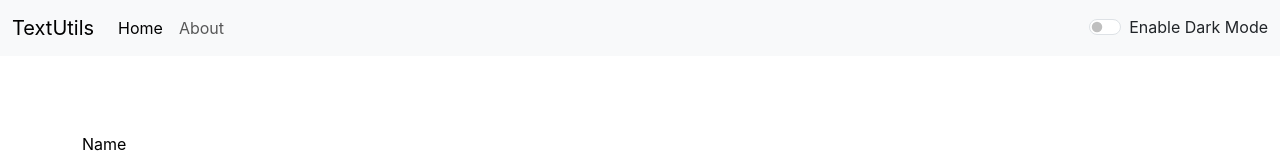
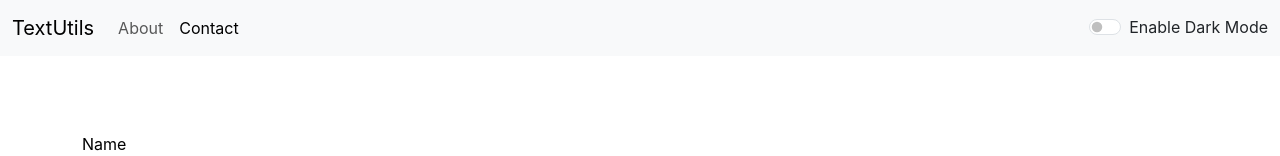
Before and after one commit to yushA987/TextUtils, a React (Create React App) app: page /contact in a window 1280 px wide. Shown: the top 156 px of the page. Built offline with nearby package versions, Linux system fonts and the light colour scheme.

Commit message:
Update Navbar.js with linked routes to the home and contact page

```diff
--- a/src/Components/Navbar.js
+++ b/src/Components/Navbar.js
@@ -1,22 +1,22 @@
 import React from 'react'
-
+import { NavLink } from 'react-router-dom'
 export default function Navbar(props) {
   return (
     <>
     <div>
-      <nav className={`navbar navbar-expand-lg navbar-${props.mode} bg-${props.mode}`}>
+    <nav className={`navbar navbar-expand-lg navbar-${props.mode} bg-${props.mode}`}>
       <div className="container-fluid">
-        <a className="navbar-brand" href="#">{props.title}</a>
+        <NavLink className="navbar-brand" to="/TextUtils">{props.title}</NavLink>
         <button className="navbar-toggler" type="button" data-bs-toggle="collapse" data-bs-target="#navbarSupportedContent" aria-controls="navbarSupportedContent" aria-expanded="false" aria-label="Toggle navigation">
           <span className="navbar-toggler-icon"></span>
         </button>
         <div className="collapse navbar-collapse" id="navbarSupportedContent">
           <ul className="navbar-nav me-auto mb-2 mb-lg-0">
             <li className="nav-item">
-              <a className="nav-link active" aria-current="page" href="#">Home</a>
+              <NavLink className="nav-link" to="/about">About</NavLink>
             </li>
             <li className="nav-item">
-              <a className="nav-link" href="#">About</a>
+              <NavLink className="nav-link" to="/contact">Contact</NavLink>
             </li>
           </ul>
           <div className={`form-check form-switch text-${(props.mode==='light')?'dark':'light'}`}>
```
